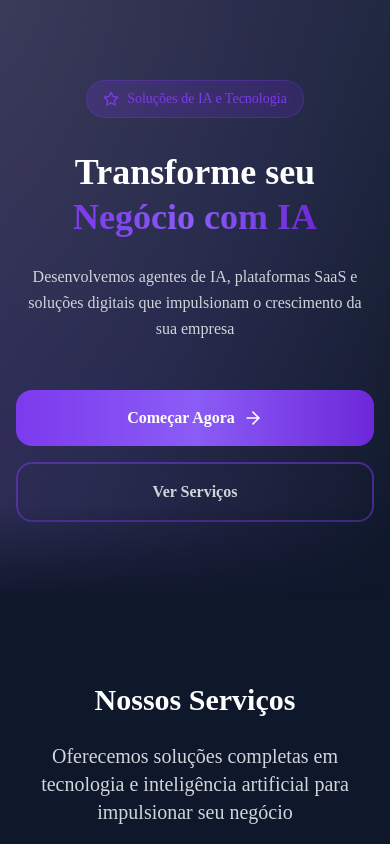
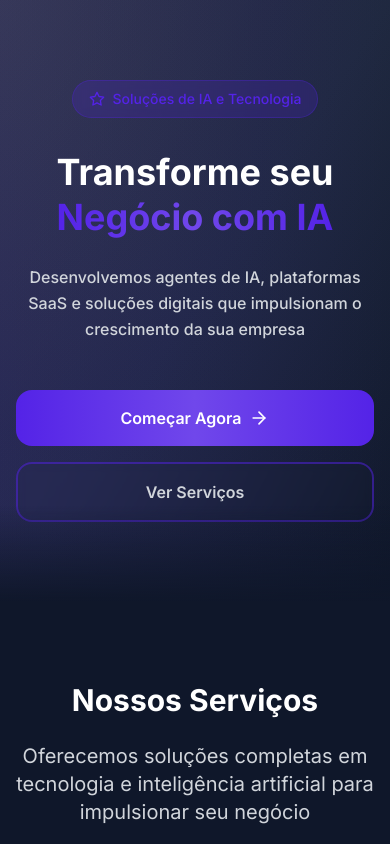
Before and after one commit to vini2luiz/Business-IA-, a Next.js app: page / in a window 390 px wide. Shown: the top 844 px of the page. Built offline with nearby package versions, Linux system fonts and the light colour scheme.

Commit message:
feat: atualizar paleta de cores para roxo escuro profissional (#5423e7, #7047eb)

```diff
--- a/src/app/globals.css
+++ b/src/app/globals.css
@@ -3,80 +3,87 @@
 @tailwind utilities;
 
 :root {
-  --radius: 0.625rem;
-  --background: oklch(1 0 0);
-  --foreground: oklch(0.145 0 0);
-
-  /* Additional font families for AI usage */
-  --font-inter: "Inter", ui-sans-serif, system-ui, sans-serif;
-  --font-roboto: "Roboto", ui-sans-serif, system-ui, sans-serif;
-  --font-open-sans: "Open Sans", ui-sans-serif, system-ui, sans-serif;
-  --font-source-code: "Source Code Pro", ui-monospace, SFMono-Regular, monospace;
-  --font-fira-code: "Fira Code", ui-monospace, SFMono-Regular, monospace;
-  --font-jetbrains: "JetBrains Mono", ui-monospace, SFMono-Regular, monospace;
-  --card: oklch(1 0 0);
-  --card-foreground: oklch(0.145 0 0);
-  --popover: oklch(1 0 0);
-  --popover-foreground: oklch(0.145 0 0);
-  --primary: oklch(0.205 0 0);
-  --primary-foreground: oklch(0.985 0 0);
-  --secondary: oklch(0.97 0 0);
-  --secondary-foreground: oklch(0.205 0 0);
-  --muted: oklch(0.97 0 0);
-  --muted-foreground: oklch(0.556 0 0);
-  --accent: oklch(0.97 0 0);
-  --accent-foreground: oklch(0.205 0 0);
-  --destructive: oklch(0.577 0.245 27.325);
-  --border: oklch(0.922 0 0);
-  --input: oklch(0.922 0 0);
-  --ring: oklch(0.708 0 0);
-  --chart-1: oklch(0.646 0.222 41.116);
-  --chart-2: oklch(0.6 0.118 184.704);
-  --chart-3: oklch(0.398 0.07 227.392);
-  --chart-4: oklch(0.828 0.189 84.429);
-  --chart-5: oklch(0.769 0.188 70.08);
-  --sidebar: oklch(0.985 0 0);
-  --sidebar-foreground: oklch(0.145 0 0);
-  --sidebar-primary: oklch(0.205 0 0);
-  --sidebar-primary-foreground: oklch(0.985 0 0);
-  --sidebar-accent: oklch(0.97 0 0);
-  --sidebar-accent-foreground: oklch(0.205 0 0);
-  --sidebar-border: oklch(0.922 0 0);
-  --sidebar-ring: oklch(0.708 0 0);
+  --card: #ffffff;
+  --ring: #5423e7;
+  --input: #d1d1db;
+  --muted: #f7f7f8;
+  --accent: #ffc233;
+  --border: #d1d1db;
+  --radius: 0.5rem;
+  --shadow: 0 1px 3px 0 rgb(0 0 0 / 0.1), 0 1px 2px -1px rgb(0 0 0 / 0.1);
+  --popover: #ffffff;
+  --primary: #5423e7;
+  --font-mono: "Jetbrainsmono", monospace;
+  --font-sans: "Inter", "Circularpro book", sans-serif;
+  --secondary: #f7f7f8;
+  --shadow-lg: 0 10px 15px -3px rgb(0 0 0 / 0.1), 0 4px 6px -4px rgb(0 0 0 / 0.1);
+  --shadow-md: 0 4px 6px -1px rgb(0 0 0 / 0.1), 0 2px 4px -2px rgb(0 0 0 / 0.1);
+  --shadow-sm: 0 1px 2px 0 rgb(0 0 0 / 0.05);
+  --shadow-xl: 0 20px 25px -5px rgb(0 0 0 / 0.1), 0 8px 10px -6px rgb(0 0 0 / 0.1);
+  --background: #ffffff;
+  --foreground: #121217;
+  --shadow-2xl: 0 25px 50px -12px rgb(0 0 0 / 0.25);
+  --destructive: #f53d6b;
+  --card-foreground: #121217;
+  --muted-foreground: #6c6c89;
+  --accent-foreground: #121217;
+  --popover-foreground: #121217;
+  --primary-foreground: #ffffff;
+  --secondary-foreground: #6c6c89;
+  --destructive-foreground: #ffffff;
 }
 
 .dark {
-  --background: oklch(0.145 0 0);
-  --foreground: oklch(0.985 0 0);
-  --card: oklch(0.205 0 0);
-  --card-foreground: oklch(0.985 0 0);
-  --popover: oklch(0.205 0 0);
-  --popover-foreground: oklch(0.985 0 0);
-  --primary: oklch(0.922 0 0);
-  --primary-foreground: oklch(0.205 0 0);
-  --secondary: oklch(0.269 0 0);
-  --secondary-foreground: oklch(0.985 0 0);
-  --muted: oklch(0.269 0 0);
-  --muted-foreground: oklch(0.708 0 0);
-  --accent: oklch(0.269 0 0);
-  --accent-foreground: oklch(0.985 0 0);
-  --destructive: oklch(0.704 0.191 22.216);
-  --border: oklch(1 0 0 / 10%);
-  --input: oklch(1 0 0 / 15%);
-  --ring: oklch(0.556 0 0);
-  --chart-1: oklch(0.488 0.243 264.376);
-  --chart-2: oklch(0.696 0.17 162.48);
-  --chart-3: oklch(0.769 0.188 70.08);
-  --chart-4: oklch(0.627 0.265 303.9);
-  --chart-5: oklch(0.645 0.246 16.439);
-  --sidebar: oklch(0.205 0 0);
-  --sidebar-foreground: oklch(0.985 0 0);
-  --sidebar-primary: oklch(0.488 0.243 264.376);
-  --sidebar-primary-foreground: oklch(0.985 0 0);
-  --sidebar-accent: oklch(0.269 0 0);
-  --sidebar-accent-foreground: oklch(0.985 0 0);
-  --sidebar-border: oklch(1 0 0 / 10%);
-  --sidebar-ring: oklch(0.556 0 0);
+  --card: #191919;
+  --ring: #ffc233;
+  --input: #3f3f50;
+  --muted: #191919;
+  --accent: #ffc233;
+  --border: #3f3f50;
+  --popover: #191919;
+  --primary: #7047eb;
+  --secondary: #191919;
+  --background: #121217;
+  --foreground: #e8e8ed;
+  --destructive: #f53d6b;
+  --card-foreground: #e8e8ed;
+  --muted-foreground: #6c6c89;
+  --accent-foreground: #121217;
+  --popover-foreground: #e8e8ed;
+  --primary-foreground: #ffffff;
+  --secondary-foreground: #fff9;
+  --destructive-foreground: #ffffff;
+}
+
+@theme inline {
+  --color-card: var(--card);
+  --color-ring: var(--ring);
+  --color-input: var(--input);
+  --color-muted: var(--muted);
+  --color-accent: var(--accent);
+  --color-border: var(--border);
+  --color-radius: var(--radius);
+  --color-shadow: var(--shadow);
+  --color-popover: var(--popover);
+  --color-primary: var(--primary);
+  --color-font-mono: var(--font-mono);
+  --color-font-sans: var(--font-sans);
+  --color-secondary: var(--secondary);
+  --color-shadow-lg: var(--shadow-lg);
+  --color-shadow-md: var(--shadow-md);
+  --color-shadow-sm: var(--shadow-sm);
+  --color-shadow-xl: var(--shadow-xl);
+  --color-background: var(--background);
+  --color-foreground: var(--foreground);
+  --color-shadow-2xl: var(--shadow-2xl);
+  --color-destructive: var(--destructive);
+  --color-card-foreground: var(--card-foreground);
+  --color-muted-foreground: var(--muted-foreground);
+  --color-accent-foreground: var(--accent-foreground);
+  --color-popover-foreground: var(--popover-foreground);
+  --color-primary-foreground: var(--primary-foreground);
+  --color-secondary-foreground: var(--secondary-foreground);
+  --color-destructive-foreground: var(--destructive-foreground);
 }
 
 @layer base {
@@ -85,5 +92,6 @@
   }
   body {
     @apply bg-background text-foreground;
+    font-family: var(--font-sans);
   }
 }
--- a/src/app/layout.tsx
+++ b/src/app/layout.tsx
@@ -13,7 +13,7 @@ export const metadata: Metadata = {
   keywords: ["IA", "Inteligência Artificial", "Agentes de IA", "Desenvolvimento Web", "SaaS", "Tecnologia"],
   authors: [{ name: "Business IA" }],
   viewport: "width=device-width, initial-scale=1, maximum-scale=5",
-  themeColor: "#7c3aed",
+  themeColor: "#5423e7",
   openGraph: {
     title: "Soluções de IA e Tecnologia | Business IA",
     description: "Transforme seu negócio com inteligência artificial e tecnologia de ponta",
--- a/src/app/page.tsx
+++ b/src/app/page.tsx
@@ -91,11 +91,11 @@ export default function Home() {
     <div className="min-h-screen bg-gradient-to-br from-slate-900 via-gray-900 to-black">
       {/* Hero Section */}
       <section className="relative overflow-hidden bg-gradient-to-br from-white/10 via-slate-800 to-slate-900">
-        <div className="absolute inset-0 bg-gradient-to-r from-[#7c3aed]/10 via-[#7c3aed]/5 to-transparent"></div>
-        <div className="absolute inset-0 bg-[radial-gradient(ellipse_at_top_left,_var(--tw-gradient-stops))] from-white/5 via-[#7c3aed]/5 to-transparent"></div>
+        <div className="absolute inset-0 bg-gradient-to-r from-[#5423e7]/10 via-[#5423e7]/5 to-transparent"></div>
+        <div className="absolute inset-0 bg-[radial-gradient(ellipse_at_top_left,_var(--tw-gradient-stops))] from-white/5 via-[#5423e7]/5 to-transparent"></div>
         <div className="relative max-w-7xl mx-auto px-4 sm:px-6 lg:px-8 py-20 sm:py-32">
           <div className="text-center">
-            <div className="inline-flex items-center px-4 py-2 rounded-full bg-gradient-to-r from-[#7c3aed]/20 to-[#6d28d9]/20 border border-[#7c3aed]/30 text-[#7c3aed] text-sm font-medium mb-8 backdrop-blur-sm">
+            <div className="inline-flex items-center px-4 py-2 rounded-full bg-gradient-to-r from-[#5423e7]/20 to-[#5423e7]/20 border border-[#5423e7]/30 text-[#5423e7] text-sm font-medium mb-8 backdrop-blur-sm">
               <Star className="w-4 h-4 mr-2" />
               Soluções de IA e Tecnologia
             </div>
@@ -103,7 +103,7 @@ export default function Home() {
             {/* Headline otimizada com hierarquia visual clara */}
             <h1 className="text-4xl sm:text-5xl md:text-6xl lg:text-7xl xl:text-8xl font-bold text-white mb-6 leading-tight">
               Transforme seu{' '}
-              <span className="bg-gradient-to-r from-[#7c3aed] via-[#8b5cf6] to-[#6d28d9] bg-clip-text text-transparent">
+              <span className="bg-gradient-to-r from-[#5423e7] via-[#7047eb] to-[#5423e7] bg-clip-text text-transparent">
                 Negócio com IA
               </span>
             </h1>
@@ -116,7 +116,7 @@ export default function Home() {
             <div className="flex flex-col sm:flex-row gap-4 justify-center items-center w-full sm:w-auto">
               <button
                 onClick={() => document.getElementById('contact')?.scrollIntoView({ behavior: 'smooth' })}
-                className="w-full sm:w-auto group bg-gradient-to-r from-[#7c3aed] via-[#8b5cf6] to-[#6d28d9] hover:from-[#6d28d9] hover:via-[#7c3aed] hover:to-[#8b5cf6] text-white px-8 py-4 rounded-2xl font-semibold text-base sm:text-lg transition-all duration-300 hover:scale-105 hover:shadow-2xl hover:shadow-[#7c3aed]/25 flex items-center justify-center"
+                className="w-full sm:w-auto group bg-gradient-to-r from-[#5423e7] via-[#7047eb] to-[#5423e7] hover:from-[#5423e7] hover:via-[#5423e7] hover:to-[#7047eb] text-white px-8 py-4 rounded-2xl font-semibold text-base sm:text-lg transition-all duration-300 hover:scale-105 hover:shadow-2xl hover:shadow-[#5423e7]/25 flex items-center justify-center"
               >
                 Começar Agora
                 <ArrowRight className="w-5 h-5 ml-2 group-hover:translate-x-1 transition-transform" />
@@ -124,7 +124,7 @@ export default function Home() {
 
               <button
                 onClick={() => document.getElementById('services')?.scrollIntoView({ behavior: 'smooth' })}
-                className="w-full sm:w-auto border-2 border-[#7c3aed]/50 hover:border-[#7c3aed] text-gray-300 hover:text-[#7c3aed] px-8 py-4 rounded-2xl font-semibold text-base sm:text-lg transition-all duration-300 hover:scale-105 hover:bg-[#7c3aed]/5 backdrop-blur-sm"
+                className="w-full sm:w-auto border-2 border-[#5423e7]/50 hover:border-[#5423e7] text-gray-300 hover:text-[#5423e7] px-8 py-4 rounded-2xl font-semibold text-base sm:text-lg transition-all duration-300 hover:scale-105 hover:bg-[#5423e7]/5 backdrop-blur-sm"
               >
                 Ver Serviços
               </button>
@@ -155,17 +155,17 @@ export default function Home() {
             {services.map((service, index) => (
               <div
                 key={index}
-                className="group relative overflow-hidden bg-gradient-to-br from-slate-800/90 via-gray-800/90 to-slate-900/90 backdrop-blur-sm p-8 rounded-3xl border border-[#7c3aed]/20 hover:border-[#7c3aed]/50 hover:shadow-2xl hover:shadow-[#7c3aed]/10 transition-all duration-500 hover:scale-105"
+                className="group relative overflow-hidden bg-gradient-to-br from-slate-800/90 via-gray-800/90 to-slate-900/90 backdrop-blur-sm p-8 rounded-3xl border border-[#5423e7]/20 hover:border-[#5423e7]/50 hover:shadow-2xl hover:shadow-[#5423e7]/10 transition-all duration-500 hover:scale-105"
               >
                 {/* Gradient overlay on hover */}
-                <div className="absolute inset-0 bg-gradient-to-br from-[#7c3aed]/5 via-transparent to-[#6d28d9]/5 opacity-0 group-hover:opacity-100 transition-opacity duration-500 rounded-3xl"></div>
+                <div className="absolute inset-0 bg-gradient-to-br from-[#5423e7]/5 via-transparent to-[#5423e7]/5 opacity-0 group-hover:opacity-100 transition-opacity duration-500 rounded-3xl"></div>
 
                 <div className="relative z-10">
                   <div className="flex items-center mb-6">
-                    <div className="bg-gradient-to-br from-[#7c3aed] via-[#8b5cf6] to-[#6d28d9] p-4 rounded-2xl shadow-lg shadow-[#7c3aed]/25">
+                    <div className="bg-gradient-to-br from-[#5423e7] via-[#7047eb] to-[#5423e7] p-4 rounded-2xl shadow-lg shadow-[#5423e7]/25">
                       <service.icon className="w-8 h-8 text-white" />
                     </div>
-                    <h3 className="text-2xl font-bold text-white ml-4 group-hover:text-[#7c3aed] transition-colors duration-300">
+                    <h3 className="text-2xl font-bold text-white ml-4 group-hover:text-[#5423e7] transition-colors duration-300">
                       {service.title}
                     </h3>
                   </div>
@@ -177,7 +177,7 @@ export default function Home() {
                   <ul className="space-y-3">
                     {service.features.map((feature, featureIndex) => (
                       <li key={featureIndex} className="flex items-center text-gray-300 group-hover:text-gray-200 transition-colors duration-300">
-                        <div className="bg-gradient-to-r from-[#7c3aed] to-[#6d28d9] p-1 rounded-full mr-3 flex-shrink-0">
+                        <div className="bg-gradient-to-r from-[#5423e7] to-[#5423e7] p-1 rounded-full mr-3 flex-shrink-0">
                           <Check className="w-3 h-3 text-white" />
                         </div>
                         {feature}
@@ -187,7 +187,7 @@ export default function Home() {
                 </div>
 
                 {/* Animated border effect */}
-                <div className="absolute inset-0 rounded-3xl bg-gradient-to-r from-[#7c3aed] via-[#8b5cf6] to-[#6d28d9] opacity-0 group-hover:opacity-20 transition-opacity duration-500 blur-xl"></div>
+                <div className="absolute inset-0 rounded-3xl bg-gradient-to-r from-[#5423e7] via-[#7047eb] to-[#5423e7] opacity-0 group-hover:opacity-20 transition-opacity duration-500 blur-xl"></div>
               </div>
             ))}
           </div>
@@ -212,11 +212,11 @@ export default function Home() {
             </p>
           </div>
 
-          <div className="bg-gradient-to-br from-slate-900/90 via-gray-900/90 to-black/90 backdrop-blur-sm rounded-3xl shadow-2xl shadow-[#7c3aed]/10 p-6 sm:p-8 border border-[#7c3aed]/20">
+          <div className="bg-gradient-to-br from-slate-900/90 via-gray-900/90 to-black/90 backdrop-blur-sm rounded-3xl shadow-2xl shadow-[#5423e7]/10 p-6 sm:p-8 border border-[#5423e7]/20">
             {isSubmitted ? (
               <div className="text-center py-12">
-                <div className="bg-gradient-to-r from-[#7c3aed]/20 to-[#6d28d9]/20 w-20 h-20 rounded-full flex items-center justify-center mx-auto mb-6 border border-[#7c3aed]/30">
-                  <Check className="w-10 h-10 text-[#7c3aed]" />
+                <div className="bg-gradient-to-r from-[#5423e7]/20 to-[#5423e7]/20 w-20 h-20 rounded-full flex items-center justify-center mx-auto mb-6 border border-[#5423e7]/30">
+                  <Check className="w-10 h-10 text-[#5423e7]" />
                 </div>
                 <h3 className="text-2xl font-bold text-white mb-4">Mensagem Enviada!</h3>
                 <p className="text-gray-300">Entraremos em contato em breve.</p>
@@ -237,7 +237,7 @@ export default function Home() {
                         value={formData.name}
                         onChange={handleInputChange}
                         required
-                        className="w-full pl-10 pr-3 py-3 bg-slate-800/50 border border-gray-700 rounded-xl focus:ring-2 focus:ring-[#7c3aed] focus:border-transparent transition-all duration-300 text-white placeholder-gray-400 backdrop-blur-sm text-sm"
+                        className="w-full pl-10 pr-3 py-3 bg-slate-800/50 border border-gray-700 rounded-xl focus:ring-2 focus:ring-[#5423e7] focus:border-transparent transition-all duration-300 text-white placeholder-gray-400 backdrop-blur-sm text-sm"
                         placeholder="Seu nome"
                       />
                     </div>
@@ -256,7 +256,7 @@ export default function Home() {
                         value={formData.email}
                         onChange={handleInputChange}
                         required
-                        className="w-full pl-10 pr-3 py-3 bg-slate-800/50 border border-gray-700 rounded-xl focus:ring-2 focus:ring-[#7c3aed] focus:border-transparent transition-all duration-300 text-white placeholder-gray-400 backdrop-blur-sm text-sm"
+                        className="w-full pl-10 pr-3 py-3 bg-slate-800/50 border border-gray-700 rounded-xl focus:ring-2 focus:ring-[#5423e7] focus:border-transparent transition-all duration-300 text-white placeholder-gray-400 backdrop-blur-sm text-sm"
                         placeholder="seu@email.com"
                       />
                     </div>
@@ -276,7 +276,7 @@ export default function Home() {
                         name="phone"
                         value={formData.phone}
                         onChange={handleInputChange}
-                        className="w-full pl-10 pr-3 py-3 bg-slate-800/50 border border-gray-700 rounded-xl focus:ring-2 focus:ring-[#7c3aed] focus:border-transparent transition-all duration-300 text-white placeholder-gray-400 backdrop-blur-sm text-sm"
+                        className="w-full pl-10 pr-3 py-3 bg-slate-800/50 border border-gray-700 rounded-xl focus:ring-2 focus:ring-[#5423e7] focus:border-transparent transition-all duration-300 text-white placeholder-gray-400 backdrop-blur-sm text-sm"
                         placeholder="(11) 99999-9999"
                       />
                     </div>
@@ -292,7 +292,7 @@ export default function Home() {
                       value={formData.service}
                       onChange={handleInputChange}
                       required
-                      className="w-full px-3 py-3 bg-slate-800/50 border border-gray-700 rounded-xl focus:ring-2 focus:ring-[#7c3aed] focus:border-transparent transition-all duration-300 text-white backdrop-blur-sm text-sm hover:bg-slate-800/70 focus:bg-slate-800/70"
+                      className="w-full px-3 py-3 bg-slate-800/50 border border-gray-700 rounded-xl focus:ring-2 focus:ring-[#5423e7] focus:border-transparent transition-all duration-300 text-white backdrop-blur-sm text-sm hover:bg-slate-800/70 focus:bg-slate-800/70"
                     >
                       <option value="">Selecione um serviço</option>
                       <option value="agentes-ia">Agentes de IA</option>
@@ -316,7 +316,7 @@ export default function Home() {
                       onChange={handleInputChange}
                       rows={4}
                       required
-                      className="w-full pl-10 pr-3 py-3 bg-slate-800/50 border border-gray-700 rounded-xl focus:ring-2 focus:ring-[#7c3aed] focus:border-transparent transition-all duration-300 resize-none text-white placeholder-gray-400 backdrop-blur-sm text-sm"
+                      className="w-full pl-10 pr-3 py-3 bg-slate-800/50 border border-gray-700 rounded-xl focus:ring-2 focus:ring-[#5423e7] focus:border-transparent transition-all duration-300 resize-none text-white placeholder-gray-400 backdrop-blur-sm text-sm"
                       placeholder="Conte-nos sobre seu projeto, objetivos e como podemos ajudar..."
                     />
                   </div>
@@ -325,7 +325,7 @@ export default function Home() {
                 <button
                   type="submit"
                   disabled={isSubmitting}
-                  className="w-full bg-gradient-to-r from-[#7c3aed] via-[#8b5cf6] to-[#6d28d9] hover:from-[#6d28d9] hover:via-[#7c3aed] hover:to-[#8b5cf6] text-white py-3 px-6 rounded-xl font-semibold transition-all duration-300 hover:scale-105 hover:shadow-xl hover:shadow-[#7c3aed]/25 disabled:opacity-50 disabled:cursor-not-allowed disabled:hover:scale-100"
+                  className="w-full bg-gradient-to-r from-[#5423e7] via-[#7047eb] to-[#5423e7] hover:from-[#5423e7] hover:via-[#5423e7] hover:to-[#7047eb] text-white py-3 px-6 rounded-xl font-semibold transition-all duration-300 hover:scale-105 hover:shadow-xl hover:shadow-[#5423e7]/25 disabled:opacity-50 disabled:cursor-not-allowed disabled:hover:scale-100"
                 >
                   {isSubmitting ? (
                     <div className="flex items-center justify-center">
@@ -349,15 +349,15 @@ export default function Home() {
       </section>
 
       {/* Footer */}
-      <footer className="bg-black border-t border-[#7c3aed]/20">
+      <footer className="bg-black border-t border-[#5423e7]/20">
         <div className="max-w-7xl mx-auto px-4 sm:px-6 lg:px-8 py-12">
           <div className="text-center">
             <p className="text-gray-400 mb-6">
               Transformando negócios com inteligência artificial e tecnologia de ponta
             </p>
             <div className="flex justify-center space-x-6">
-              <Mail className="w-6 h-6 text-[#7c3aed] hover:text-[#8b5cf6] cursor-pointer transition-colors duration-300" />
-              <Phone className="w-6 h-6 text-[#7c3aed] hover:text-[#8b5cf6] cursor-pointer transition-colors duration-300" />
+              <Mail className="w-6 h-6 text-[#5423e7] hover:text-[#7047eb] cursor-pointer transition-colors duration-300" />
+              <Phone className="w-6 h-6 text-[#5423e7] hover:text-[#7047eb] cursor-pointer transition-colors duration-300" />
             </div>
             <div className="mt-8 pt-8 border-t border-gray-800">
               <p className="text-gray-500 text-sm">
```
